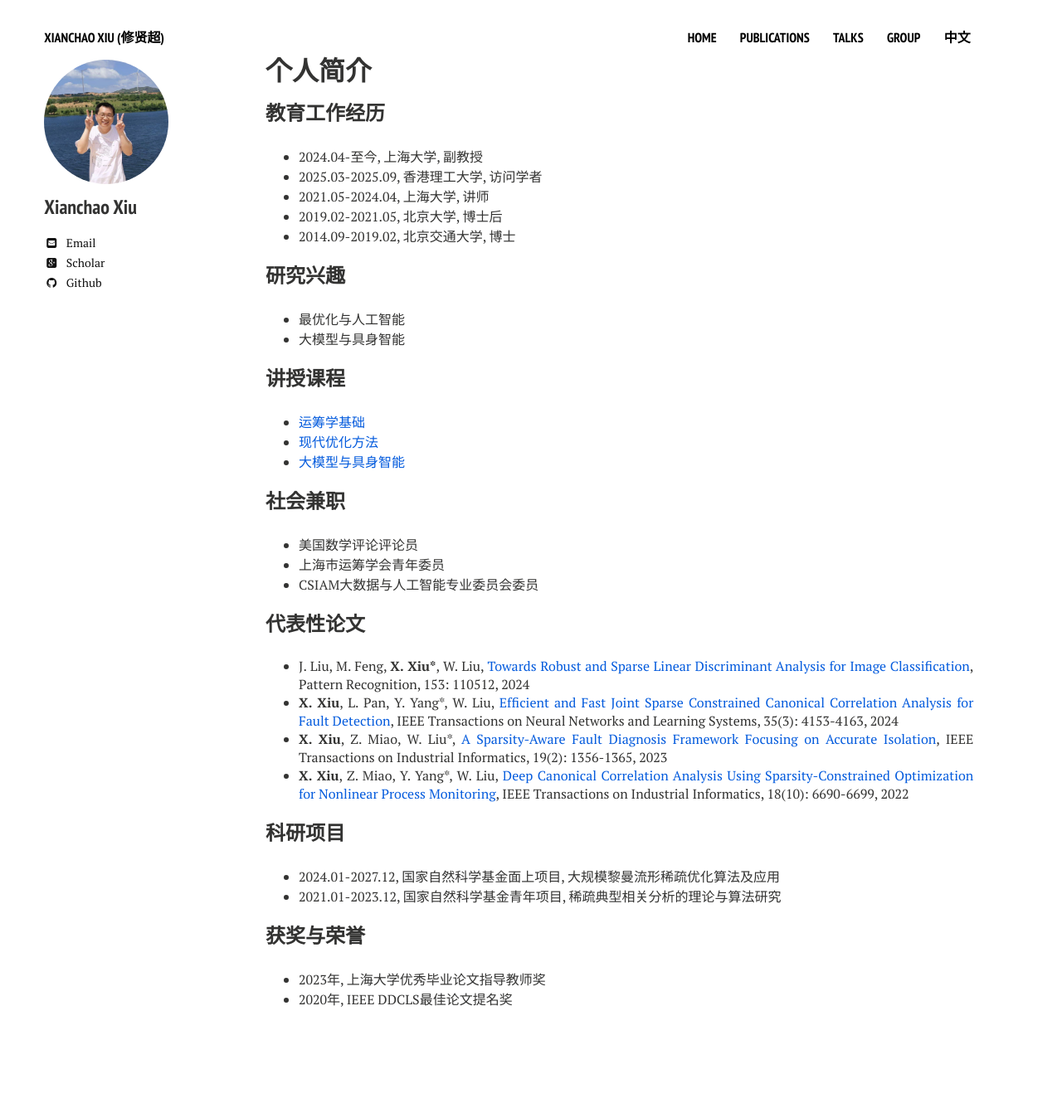
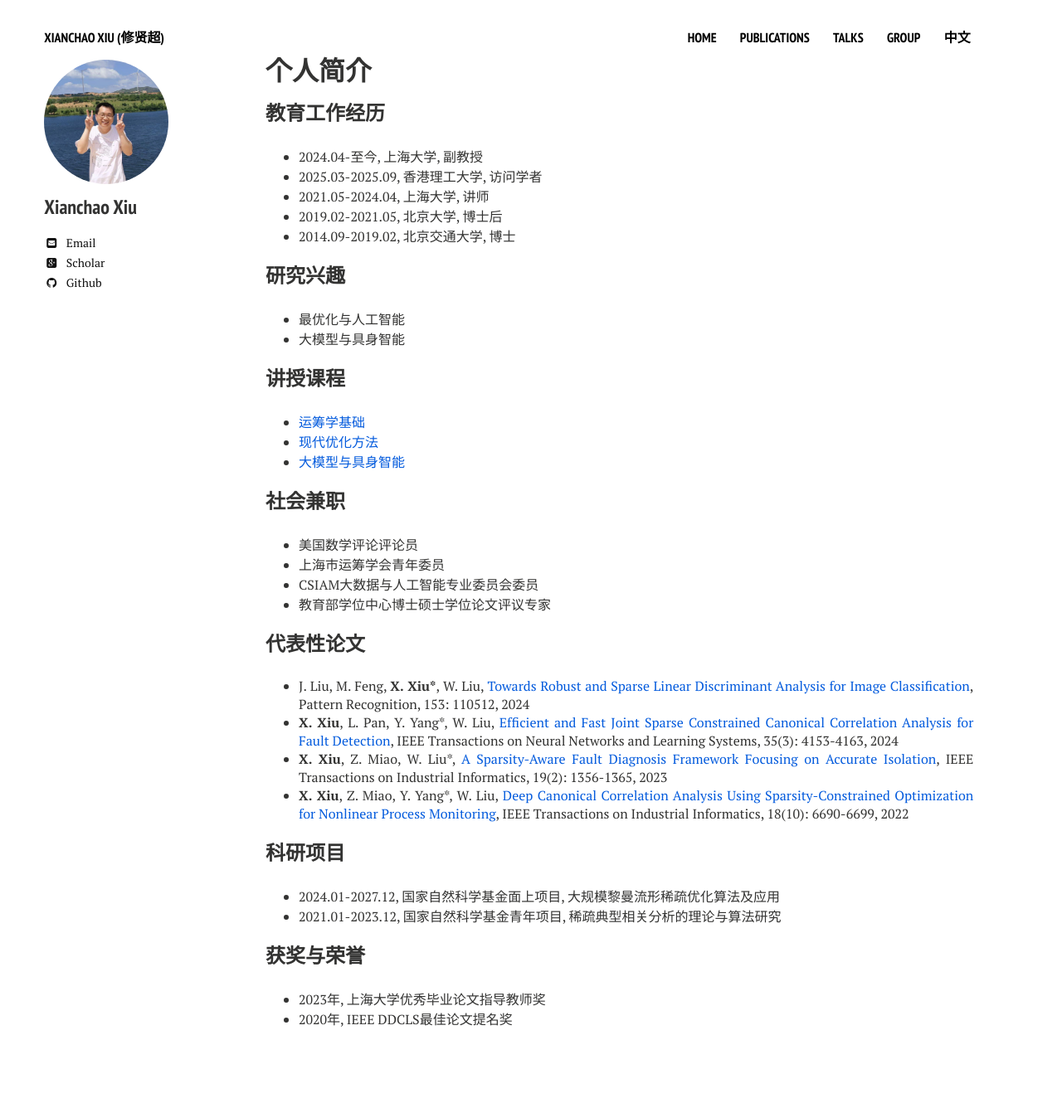
Before and after one commit to xianchaoxiu/xianchaoxiu.github.io, a Jekyll site: the page built from chinese/index.md, in a window 1280 px wide. Shown: the whole page at 83% size. Built offline with Jekyll 4.4.1, drawn with Linux system fonts in a browser that asks for light colours; nearby versions of some CDN libraries; before the commit the page ends 1312 px from its top, so only the background shows below that.

Commit message:
Update index.md

```diff
--- a/chinese/index.md
+++ b/chinese/index.md
@@ -31,7 +31,7 @@ share: false
 * 美国数学评论评论员 <br>
 * 上海市运筹学会青年委员 <br>
 * CSIAM大数据与人工智能专业委员会委员 <br>
-
+* 教育部学位中心博士硕士学位论文评议专家 <br>
 
 ### 代表性论文
 * J. Liu, M. Feng, <b>X. Xiu*</b>, W. Liu, <a href="https://www.sciencedirect.com/science/article/abs/pii/S0031320324002632" class="textlink" target="_blank">Towards Robust and Sparse Linear Discriminant Analysis for Image Classification</a>, Pattern Recognition, 153: 110512, 2024 <br>
```
